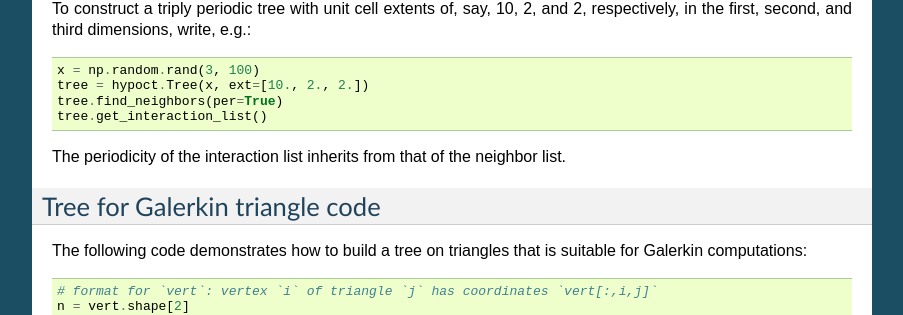
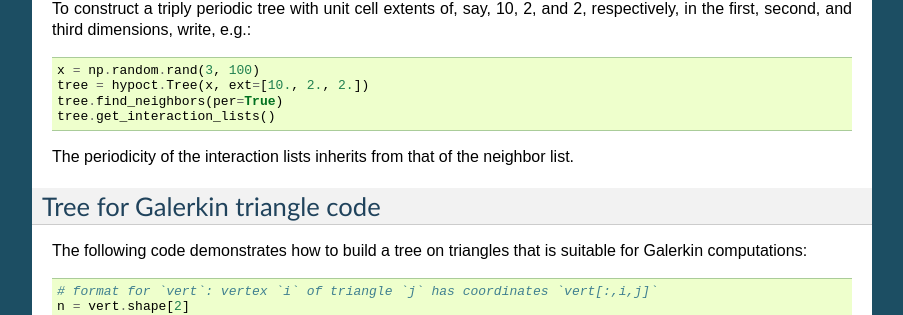
Before and after one commit to klho/hypoct, a Sphinx documentation site: the page built from doc/example.rst, in a window 1280 px wide. Shown: the part 1297-1612 px from the top of the page, without its empty margins (198-1101 px from the left). Built offline with Sphinx 7.4.7, drawn with Linux system fonts in a browser that asks for light colours.

Commit message:
Minor typos.

```diff
--- a/doc/example.rst
+++ b/doc/example.rst
@@ -70,9 +70,9 @@ To construct a triply periodic tree with unit cell extents of, say, 10, 2, and 2
   x = np.random.rand(3, 100)
   tree = hypoct.Tree(x, ext=[10., 2., 2.])
   tree.find_neighbors(per=True)
-  tree.get_interaction_list()
+  tree.get_interaction_lists()
 
-The periodicity of the interaction list inherits from that of the neighbor list.
+The periodicity of the interaction lists inherits from that of the neighbor list.
 
 Tree for Galerkin triangle code
 -------------------------------
--- a/doc/tutorial.rst
+++ b/doc/tutorial.rst
@@ -160,7 +160,7 @@ Getting interaction lists
 
 Recall that interaction lists are often utilized in fast multipole-type algorithms to systematically cover the far field. To get interaction lists for all nodes, type::
 
->>> tree.get_interaction_list()
+>>> tree.get_interaction_lists()
 
 This command requires that the neighbor data from :meth:`hypoct.Tree.find_neighbors` have already been generated; if this is not the case, then this is done automatically using default settings. Outputs include the pointer and index arrays ``tree.ilstp`` and ``tree.ilsti``, respectively.
 
@@ -181,7 +181,7 @@ A complete program for building a tree and generating all auxiliary data is give
   tree.generate_child_data()
   tree.generate_geometry_data()
   tree.find_neighbors()
-  tree.get_interaction_list()
+  tree.get_interaction_lists()
 
 This is a slightly modified and abridged version of the driver program ``examples/hypoct_driver.py``.
 
```
Also changed, not shown: 3 other files.
